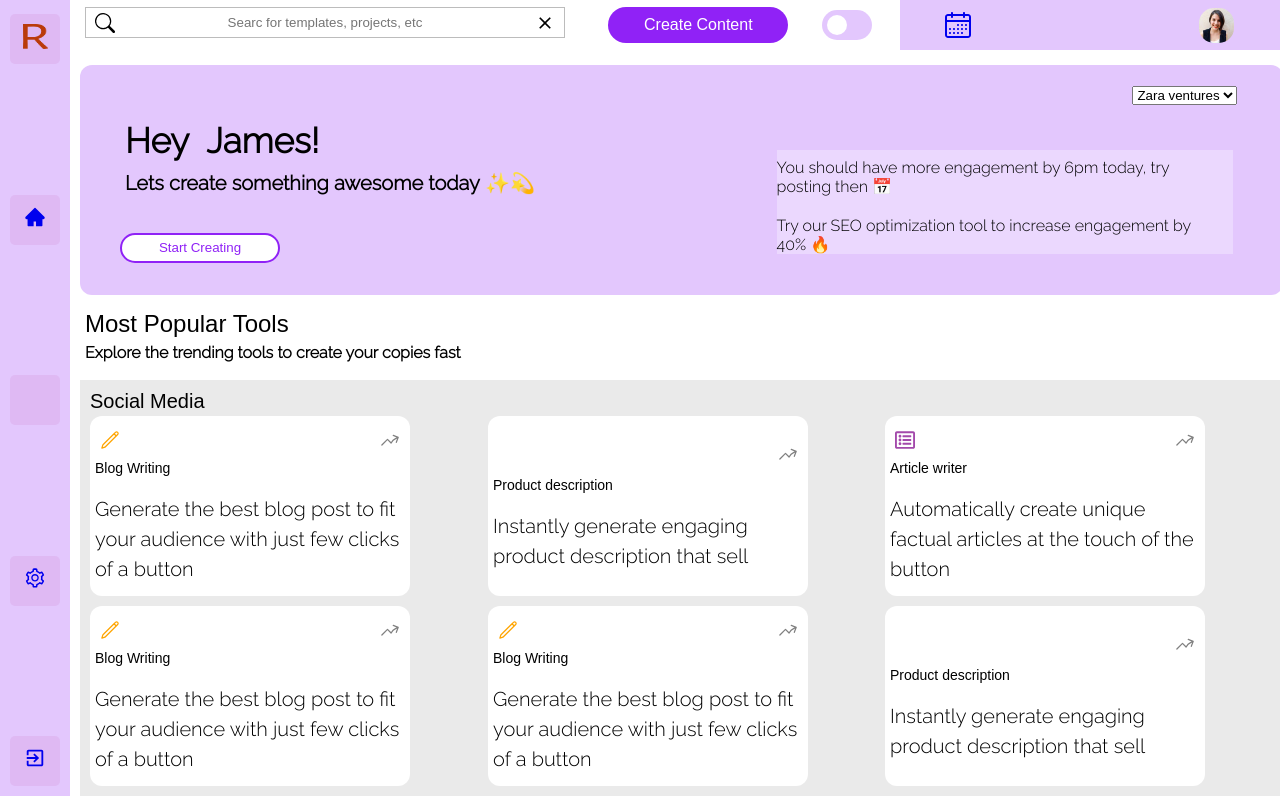
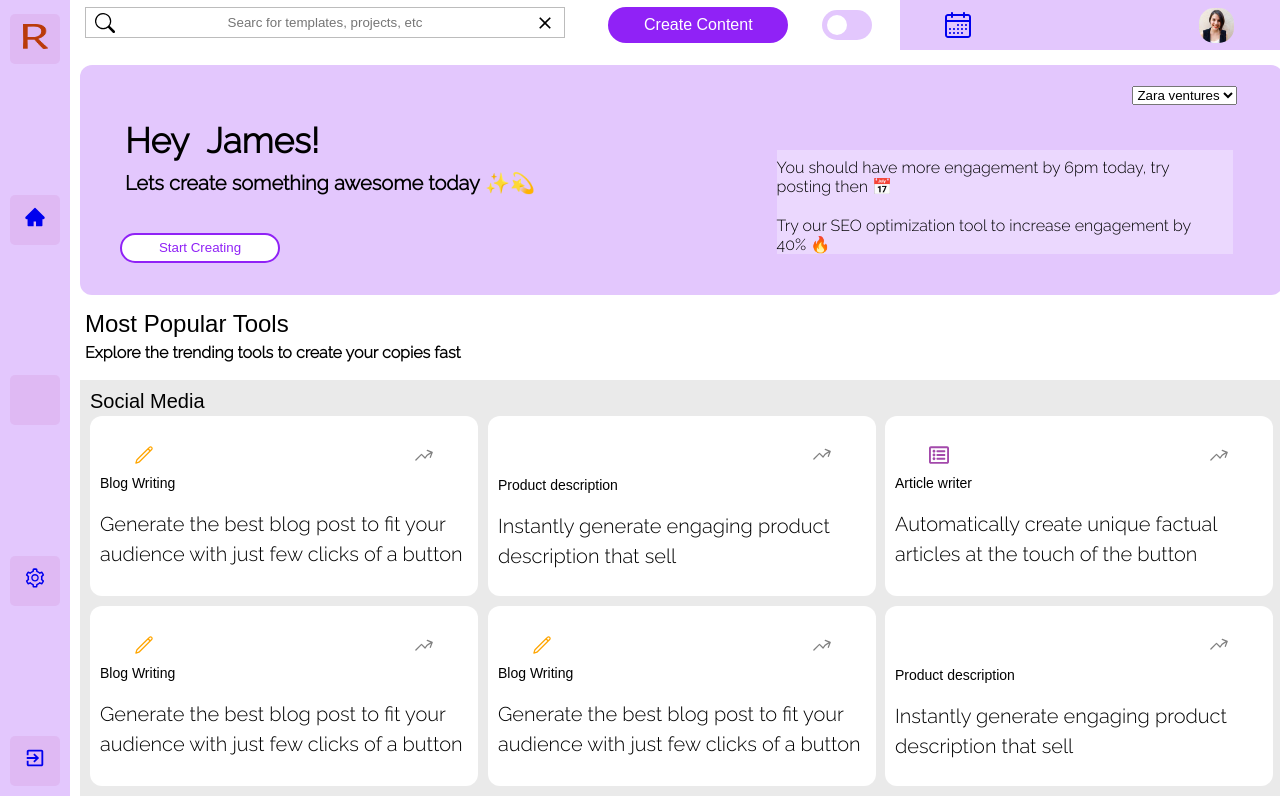
Before and after one commit to Hudu-H/retink, a React (Create React App) app: page / in a window 1280 px wide. Shown: the top 796 px of the page. Built offline with nearby package versions, Linux system fonts and the light colour scheme; some icons are missing.

Commit message:
adjust styles

```diff
--- a/src/components/projects/styles.scss
+++ b/src/components/projects/styles.scss
@@ -1,4 +1,4 @@
-@import url("https://fonts.googleapis.com/css2?family=Raleway:wght@300&family=Roboto:wght@300&display=swap");
+@import url('https://fonts.googleapis.com/css2?family=Raleway:wght@300&family=Roboto:wght@300&display=swap');
 .container-main {
 	display: flex;
 	justify-content: center;
@@ -9,7 +9,7 @@
 	height: fit-content;
 	top: 310px;
 	height: auto;
-  font-family: "Raleway", "sans-serif";
+	font-family: 'Raleway', 'sans-serif';
 
 	.container-intro {
 		display: flex;
@@ -21,7 +21,7 @@
 		h2 {
 			margin-bottom: 5px;
 			font-weight: 300;
-      font-family: "Arial", "Helvetica", "sans-serif";
+			font-family: 'Arial', 'Helvetica', 'sans-serif';
 		}
 
 		h4 {
@@ -45,7 +45,7 @@
 			margin-bottom: 3px;
 			font-size: 20px;
 			font-weight: 300;
-      font-family: "Arial", "'Helvetica", "sans-serif";
+			font-family: 'Arial', "'Helvetica", 'sans-serif';
 		}
 
 		.projects-1 {
@@ -61,9 +61,9 @@
 			display: flex;
 			flex-direction: column;
 			justify-content: center;
-      padding: 5px;
+			padding: 10px;
 			align-items: center;
-      max-width: 320px;
+			//max-width: 320px;
 
 			.icons {
 				display: flex;
```
Lines whose indentation alone changed are shown as unchanged.
